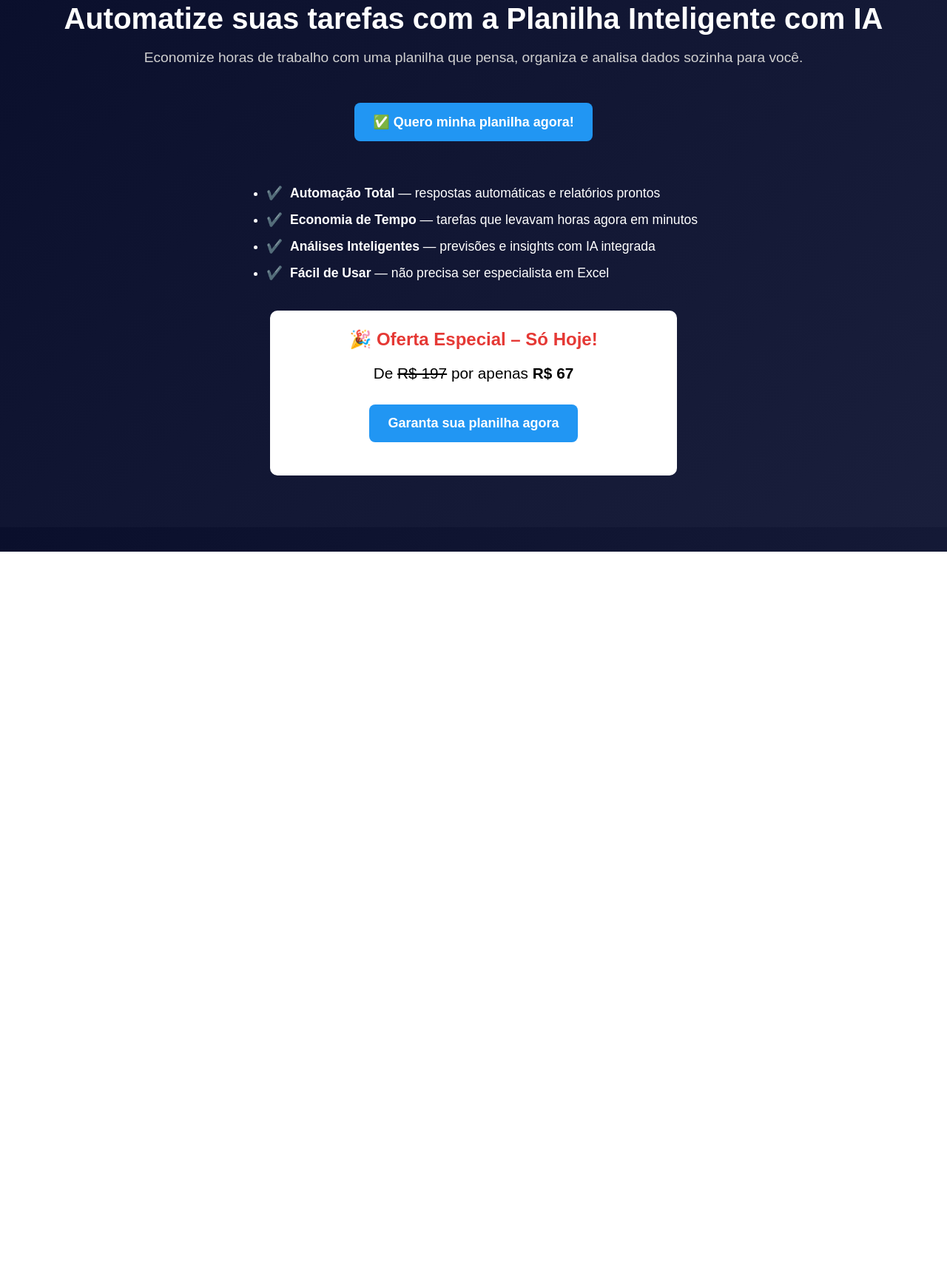
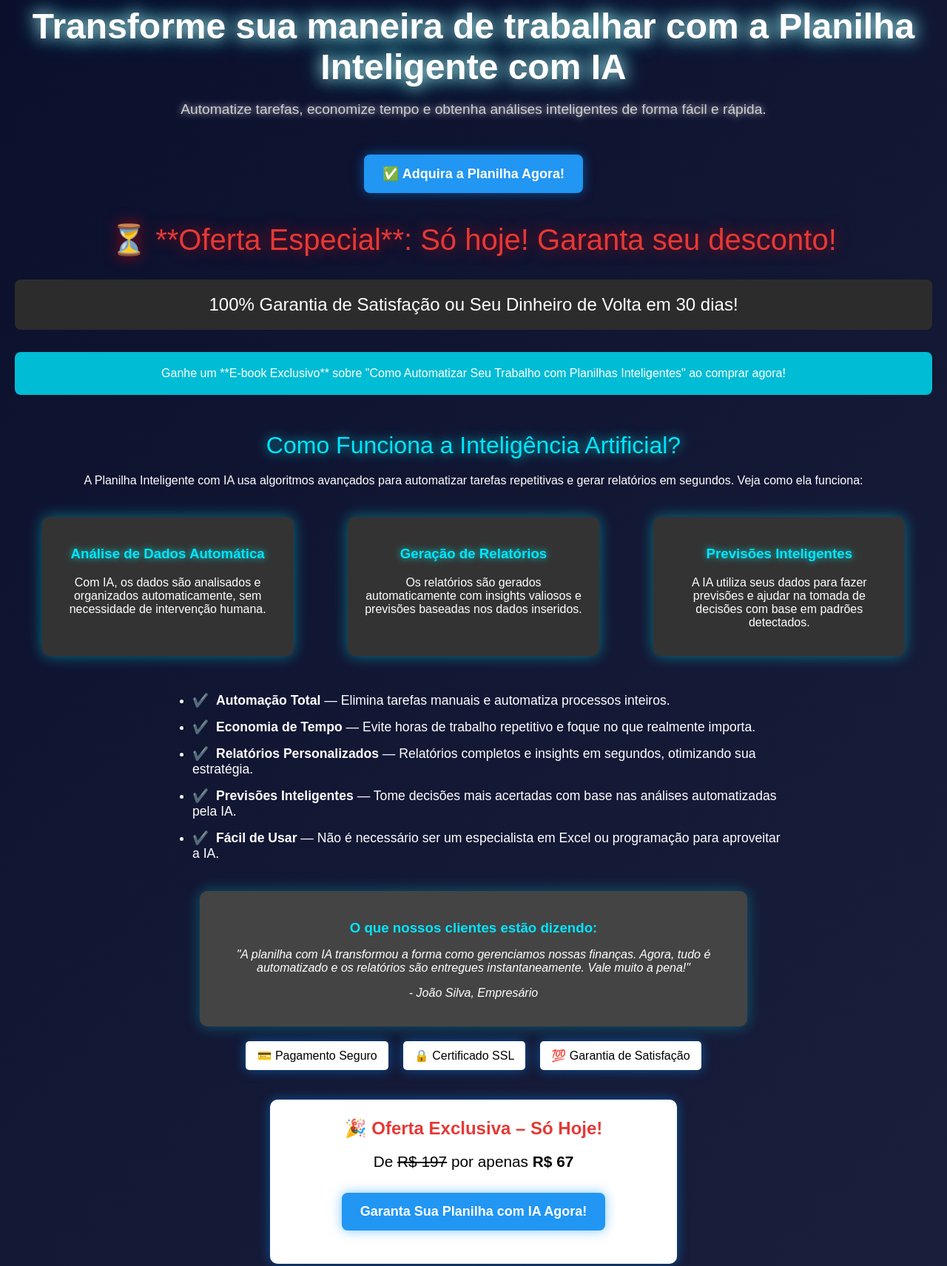
Before and after one commit to Lukinhas2609/Panilhacomia, a plain HTML site: page index.html in a window 1280 px wide. Shown: the part 54-1766 px from the top of the page at 74% size. Before the commit the page ends 800 px from the top, so only its background shows below. Drawn offline with Linux system fonts and the light colour scheme.

Commit message:
Add files via upload

```diff
--- a/index.html
+++ b/index.html
@@ -15,14 +15,16 @@
     }
 
     h1 {
-      font-size: 2.5em;
+      font-size: 3em;
       margin-bottom: 10px;
+      text-shadow: 0 0 20px rgba(255, 255, 255, 0.8), 0 0 30px rgba(0, 255, 255, 0.8);
     }
 
     p.subtitle {
       font-size: 1.2em;
       color: #d0d0d0;
       margin-bottom: 30px;
+      text-shadow: 0 0 10px rgba(255, 255, 255, 0.8);
     }
 
     .button {
@@ -35,11 +37,49 @@
       text-decoration: none;
       border-radius: 8px;
       margin: 20px 0;
+      box-shadow: 0 0 15px rgba(0, 146, 255, 0.5);
+      transition: all 0.3s ease;
+    }
+
+    .button:hover {
+      background-color: #00bcd4;
+      box-shadow: 0 0 25px rgba(0, 255, 255, 0.8);
+      transform: scale(1.05);
+    }
+
+    .section-title {
+      color: #00e5ff;
+      font-size: 2em;
+      margin: 50px 0 20px;
+      text-shadow: 0 0 15px rgba(0, 255, 255, 0.8);
+    }
+
+    .ai-details {
+      display: flex;
+      justify-content: space-around;
+      flex-wrap: wrap;
+      margin-top: 30px;
+    }
+
+    .ai-card {
+      background-color: #333;
+      color: white;
+      border-radius: 10px;
+      padding: 20px;
+      margin: 10px;
+      max-width: 300px;
+      flex: 1;
+      box-shadow: 0 0 20px rgba(0, 255, 255, 0.4);
+    }
+
+    .ai-card h3 {
+      color: #00e5ff;
+      text-shadow: 0 0 10px rgba(0, 255, 255, 0.8);
     }
 
     .benefits {
       text-align: left;
-      max-width: 600px;
+      max-width: 800px;
       margin: 40px auto;
     }
 
@@ -61,6 +101,7 @@
       border-radius: 10px;
       max-width: 500px;
       margin: 40px auto;
+      box-shadow: 0 0 15px rgba(0, 146, 255, 0.5);
     }
 
     .offer h2 {
@@ -73,13 +114,77 @@
       margin: 10px 0;
     }
 
+    .testimonial {
+      background-color: #444;
+      color: white;
+      padding: 20px;
+      margin-top: 50px;
+      border-radius: 10px;
+      max-width: 700px;
+      margin: 0 auto;
+      box-shadow: 0 0 20px rgba(0, 255, 255, 0.3);
+    }
+
+    .testimonial h3 {
+      margin-bottom: 10px;
+      color: #00e5ff;
+    }
+
+    .testimonial p {
+      font-style: italic;
+    }
+
+    /* Urgência com contador */
+    .countdown {
+      font-size: 2.5em;
+      color: #e53935;
+      text-shadow: 0 0 20px rgba(255, 0, 0, 0.6);
+      margin: 20px 0;
+    }
+
+    .guarantee {
+      background-color: #2c2c2c;
+      color: white;
+      padding: 20px;
+      margin: 30px 0;
+      border-radius: 8px;
+      text-align: center;
+      font-size: 1.5em;
+    }
+
+    .bonus {
+      background-color: #00bcd4;
+      color: white;
+      padding: 20px;
+      border-radius: 8px;
+      margin: 30px 0;
+    }
+
+    /* Trust Badges */
+    .trust-badges {
+      display: flex;
+      justify-content: center;
+      margin: 20px 0;
+    }
+
+    .trust-badge {
+      background-color: #fff;
+      color: #000;
+      padding: 10px 15px;
+      margin: 0 10px;
+      border-radius: 5px;
+      box-shadow: 0 0 15px rgba(0, 146, 255, 0.5);
+      font-size: 1em;
+    }
+
     @media (max-width: 600px) {
       h1 {
         font-size: 2em;
       }
 
-      .benefits li {
-        font-size: 1em;
+      .ai-card {
+        max-width: 100%;
+        margin: 15px 0;
       }
 
       .button {
@@ -91,22 +196,73 @@
 </head>
 <body>
 
-  <h1>Automatize suas tarefas com a Planilha Inteligente com IA</h1>
-  <p class="subtitle">Economize horas de trabalho com uma planilha que pensa, organiza e analisa dados sozinha para você.</p>
+  <h1>Transforme sua maneira de trabalhar com a Planilha Inteligente com IA</h1>
+  <p class="subtitle">Automatize tarefas, economize tempo e obtenha análises inteligentes de forma fácil e rápida.</p>
 
-  <a class="button" href="https://kiwify.app/r3R7C7o?afid=CNVatZz3" target="_blank">✅ Quero minha planilha agora!</a>
+  <a class="button" href="https://kiwify.app/r3R7C7o?afid=CNVatZz3" target="_blank">✅ Adquira a Planilha Agora!</a>
 
+  <!-- Urgência e Escassez -->
+  <div class="countdown">⏳ **Oferta Especial**: Só hoje! Garanta seu desconto!</div>
+
+  <!-- Garantia de Satisfação -->
+  <div class="guarantee">
+    100% Garantia de Satisfação ou Seu Dinheiro de Volta em 30 dias!
+  </div>
+
+  <!-- Bônus Exclusivo -->
+  <div class="bonus">
+    Ganhe um **E-book Exclusivo** sobre "Como Automatizar Seu Trabalho com Planilhas Inteligentes" ao comprar agora!
+  </div>
+
+  <!-- Seção de Como Funciona a IA -->
+  <div class="section-title">Como Funciona a Inteligência Artificial?</div>
+  <p>A Planilha Inteligente com IA usa algoritmos avançados para automatizar tarefas repetitivas e gerar relatórios em segundos. Veja como ela funciona:</p>
+
+  <div class="ai-details">
+    <div class="ai-card">
+      <h3>Análise de Dados Automática</h3>
+      <p>Com IA, os dados são analisados e organizados automaticamente, sem necessidade de intervenção humana.</p>
+    </div>
+
+    <div class="ai-card">
+      <h3>Geração de Relatórios</h3>
+      <p>Os relatórios são gerados automaticamente com insights valiosos e previsões baseadas nos dados inseridos.</p>
+    </div>
+
+    <div class="ai-card">
+      <h3>Previsões Inteligentes</h3>
+      <p>A IA utiliza seus dados para fazer previsões e ajudar na tomada de decisões com base em padrões detectados.</p>
+    </div>
+  </div>
+
+  <!-- Benefícios -->
   <ul class="benefits">
-    <li><strong>Automação Total</strong> — respostas automáticas e relatórios prontos</li>
-    <li><strong>Economia de Tempo</strong> — tarefas que levavam horas agora em minutos</li>
-    <li><strong>Análises Inteligentes</strong> — previsões e insights com IA integrada</li>
-    <li><strong>Fácil de Usar</strong> — não precisa ser especialista em Excel</li>
+    <li><strong>Automação Total</strong> — Elimina tarefas manuais e automatiza processos inteiros.</li>
+    <li><strong>Economia de Tempo</strong> — Evite horas de trabalho repetitivo e foque no que realmente importa.</li>
+    <li><strong>Relatórios Personalizados</strong> — Relatórios completos e insights em segundos, otimizando sua estratégia.</li>
+    <li><strong>Previsões Inteligentes</strong> — Tome decisões mais acertadas com base nas análises automatizadas pela IA.</li>
+    <li><strong>Fácil de Usar</strong> — Não é necessário ser um especialista em Excel ou programação para aproveitar a IA.</li>
   </ul>
 
+  <!-- Testemunhos -->
+  <div class="testimonial">
+    <h3>O que nossos clientes estão dizendo:</h3>
+    <p>"A planilha com IA transformou a forma como gerenciamos nossas finanças. Agora, tudo é automatizado e os relatórios são entregues instantaneamente. Vale muito a pena!"</p>
+    <p>- João Silva, Empresário</p>
+  </div>
+
+  <!-- Trust Badges -->
+  <div class="trust-badges">
+    <div class="trust-badge">💳 Pagamento Seguro</div>
+    <div class="trust-badge">🔒 Certificado SSL</div>
+    <div class="trust-badge">💯 Garantia de Satisfação</div>
+  </div>
+
+  <!-- Oferta Especial -->
   <div class="offer">
-    <h2>🎉 Oferta Especial – Só Hoje!</h2>
+    <h2>🎉 Oferta Exclusiva – Só Hoje!</h2>
     <p>De <s>R$ 197</s> por apenas <strong>R$ 67</strong></p>
-    <a class="button" href="https://kiwify.app/r3R7C7o?afid=CNVatZz3" target="_blank">Garanta sua planilha agora</a>
+    <a class="button" href="https://kiwify.app/r3R7C7o?afid=CNVatZz3" target="_blank">Garanta Sua Planilha com IA Agora!</a>
   </div>
 
 </body>
```
